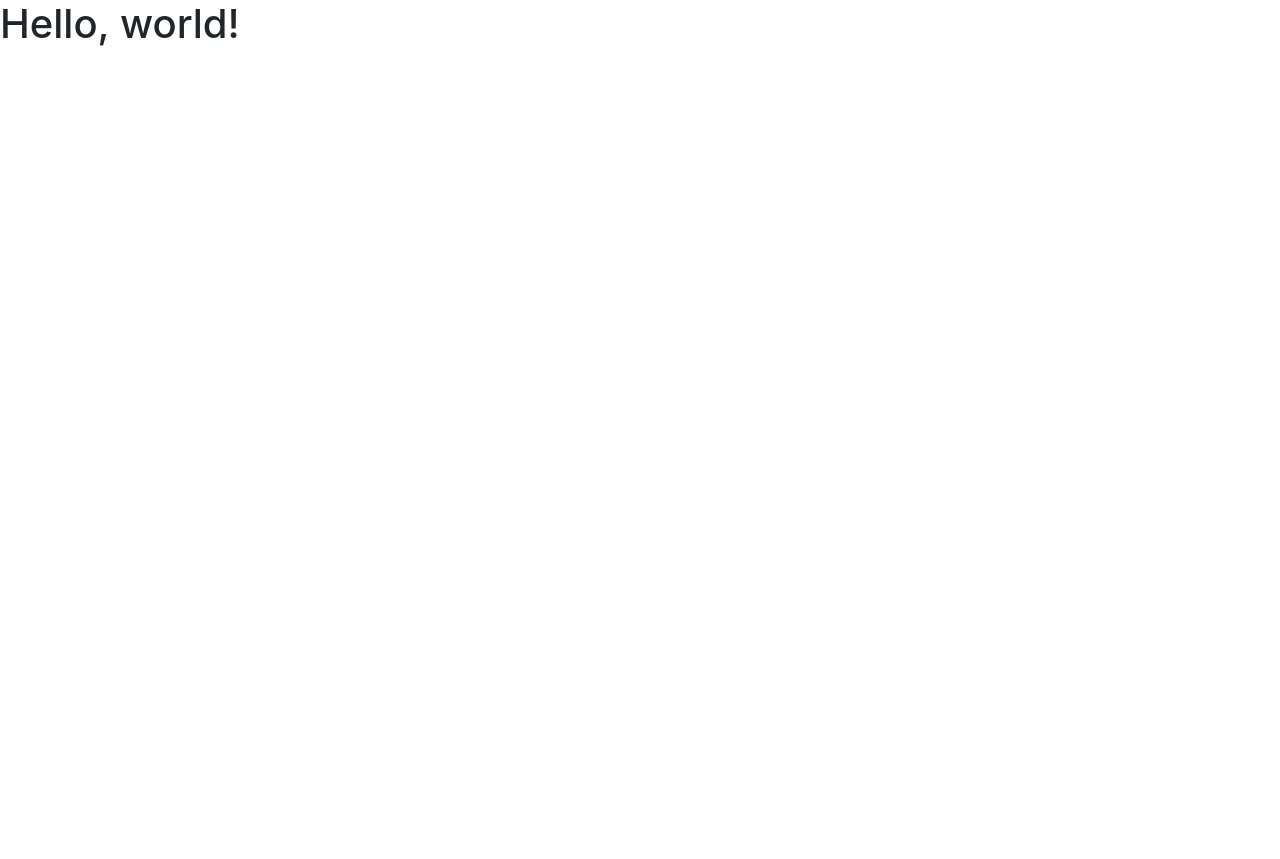
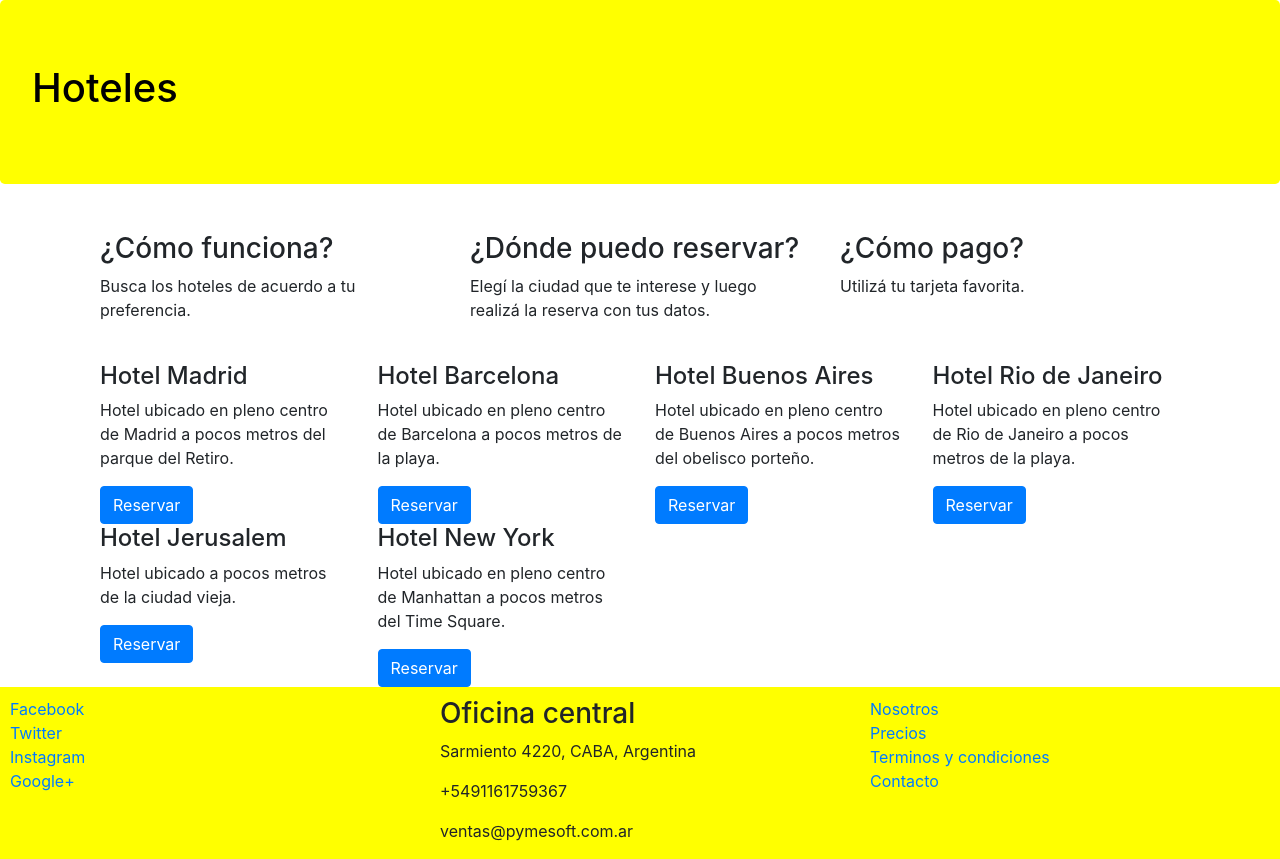
Before and after one commit to netaneldj/guia-hoteles, a website: page index.html in a window 1280 px wide. Before the commit the page ends 800 px from the top, so only its background shows below. Drawn offline with nearby package versions, Linux system fonts and the light colour scheme.

Commit message:
agrego css

```diff
--- /dev/null
+++ b/css/main.css
@@ -0,0 +1,10 @@
+.jumbotron {
+    background-color: yellow;
+    color: black;
+}
+
+.footer {
+    padding: 10px 10px 0 10px;
+    background-color: yellow;
+    margin-bottom: 0px;
+}
--- a/index.html
+++ b/index.html
@@ -7,12 +7,93 @@
 
     <!-- Bootstrap CSS -->
     <link rel="stylesheet" href="node_modules/bootstrap/dist/CSS/bootstrap.min.css">
+    <link rel="stylesheet" href="css/main.css">
 
-    <title>Hello, world!</title>
+    <title>Guía Hoteles</title>
   </head>
   <body>
-    <h1>Hello, world!</h1>
-
+    <div class="jumbotron">
+      <h1>Hoteles</h1>
+    </div>
+    <div class="container">
+      <div class="d-flex">
+        <div class="col-sm-4">
+          <p>
+            <h3>¿Cómo funciona?</h3>
+            <p>Busca los hoteles de acuerdo a tu preferencia.</p>
+          </p>
+        </div>
+        <div class="col-sm-4">
+          <p>
+            <h3>¿Dónde puedo reservar?</h3>
+            <p>Elegí la ciudad que te interese y luego realizá la reserva con tus datos.</p>
+          </p>
+        </div>
+        <div class="col-sm-4">
+          <p>
+            <h3>¿Cómo pago?</h3>
+            <p>Utilizá tu tarjeta favorita.</p>
+          </p>
+        </div>
+      </div>
+      <br>
+      <div class="d-flex flex-wrap">
+      <div class="col-sm-3">
+        <h4>Hotel Madrid</h4>
+        <p>Hotel ubicado en pleno centro de Madrid a pocos metros del parque del Retiro.</p>
+        <button class="btn btn-primary">Reservar</button>
+      </div>
+        <div class="col-sm-3">
+          <h4>Hotel Barcelona</h4>
+          <p>Hotel ubicado en pleno centro de Barcelona a pocos metros de la playa.</p>
+          <button class="btn btn-primary">Reservar</button>
+        </div>
+        <div class="col-sm-3">
+          <h4>Hotel Buenos Aires</h4>
+          <p>Hotel ubicado en pleno centro de Buenos Aires a pocos metros del obelisco porteño.</p>
+          <button class="btn btn-primary">Reservar</button>
+        </div>
+      <div class="col-sm-3">
+        <h4>Hotel Rio de Janeiro</h4>
+        <p>Hotel ubicado en pleno centro de Rio de Janeiro a pocos metros de la playa.</p>
+        <button class="btn btn-primary">Reservar</button>
+      </div>
+        <div class="col-sm-3">
+          <h4>Hotel Jerusalem</h4>
+          <p>Hotel ubicado a pocos metros de la ciudad vieja.</p>
+          <button class="btn btn-primary">Reservar</button>
+        </div>
+        <div class="col-sm-3">
+          <h4>Hotel New York</h4>
+          <p>Hotel ubicado en pleno centro de Manhattan a pocos metros del Time Square.</p>
+          <button class="btn btn-primary">Reservar</button>
+        </div>
+      </div>
+    </div>
+  <footer class="footer">
+    <div class="row">
+        <div class="col-sm-4 d-flex flex-column">
+          <a href="htpps://www.facebook.com">Facebook</a>
+          <a href="htpps://www.twitter.com">Twitter</a>
+          <a href="htpps://www.instagram.com">Instagram</a>
+          <a href="htpps://www.google.com">Google+</a>
+        </div>
+        <div class="col-sm-4">
+          <address>
+            <h3>Oficina central</h3>
+            <p>Sarmiento 4220, CABA, Argentina</p>
+            <p>+5491161759367</p>
+            <p>ventas@pymesoft.com.ar</p>
+          </address>
+        </div>
+        <div class="col-sm-4 d-flex flex-column">
+        <a href="htpps://www.facebook.com">Nosotros</a>
+        <a href="htpps://www.twitter.com">Precios</a>
+        <a href="htpps://www.instagram.com">Terminos y condiciones</a>
+        <a href="htpps://www.google.com">Contacto</a>
+        </div>
+    </div>
+  </footer>
     <!-- Optional JavaScript -->
     <!-- jQuery first, then Popper.js, then Bootstrap JS -->
     <script src="node_modules/jquery/dist/jquery.min.js"></script>
```
